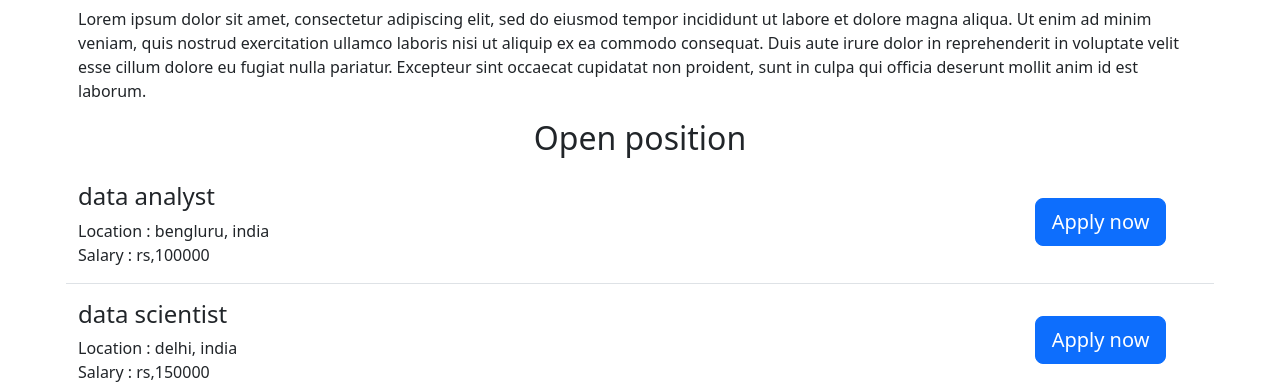
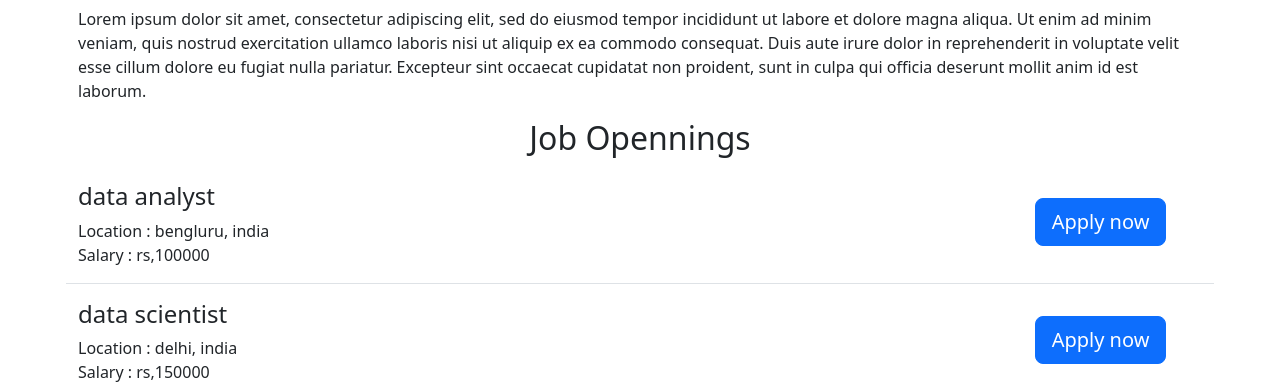
Before and after one commit to marouamns/maroua-careers-wabsite-v2, a Flask app: page / in a window 1280 px wide. Shown: the part 423-805 px from the top of the page. Run offline with Flask 3, Linux system fonts and the light colour scheme.

Commit message:
made changes in home.html

```diff
--- a/templates/home.html
+++ b/templates/home.html
@@ -13,7 +13,7 @@
         <img  width="100%" height="320px"  src="https://images.unsplash.com/photo-1504805572947-34fad45aed93?ixlib=rb-4.0.3&ixid=M3wxMjA3fDB8MHxzZWFyY2h8MTB8fGNhcmVlcnxlbnwwfHwwfHx8MA%3D%3D&auto=format&fit=crop&w=500&q=60" height="320">
         <h2 class="text-center"> About Maroua</h2>
         <p>Lorem ipsum dolor sit amet, consectetur adipiscing elit, sed do eiusmod tempor incididunt ut labore et dolore magna aliqua. Ut enim ad minim veniam, quis nostrud exercitation ullamco laboris nisi ut aliquip ex ea commodo consequat. Duis aute irure dolor in reprehenderit in voluptate velit esse cillum dolore eu fugiat nulla pariatur. Excepteur sint occaecat cupidatat non proident, sunt in culpa qui officia deserunt mollit anim id est laborum.</p>
-        <h2 class="text-center"> Open position</h2>
+        <h2 class="text-center"> Job Opennings</h2>
         {% include 'jobitem.html'%}
       <div class="text-center"> <button type="button" class="btn btn-primary btn-lg mt-3 text-center">Contact Us</button></div>
 
```
